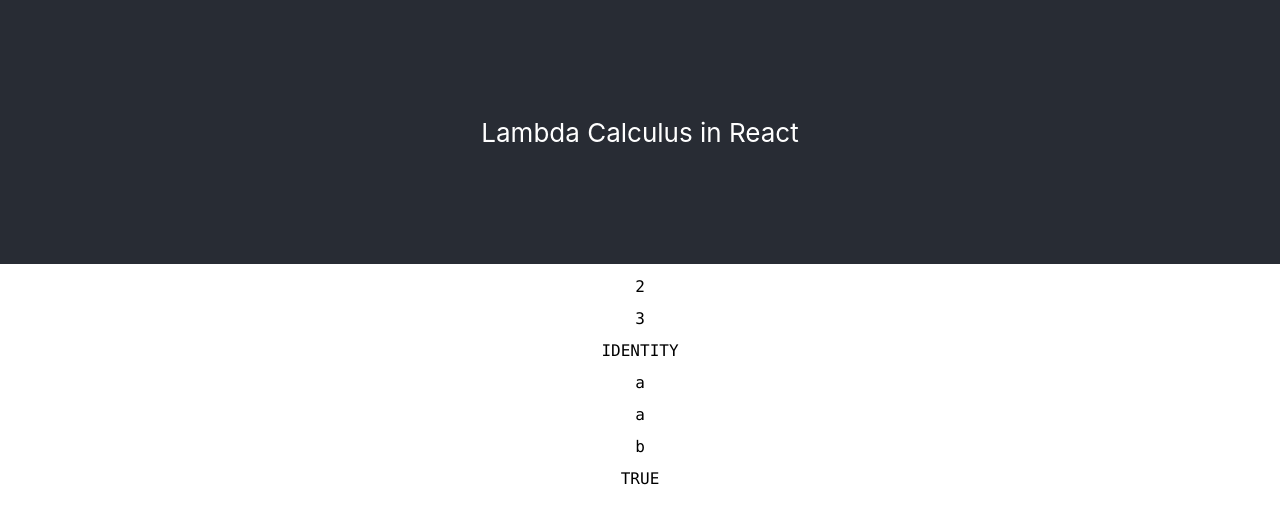
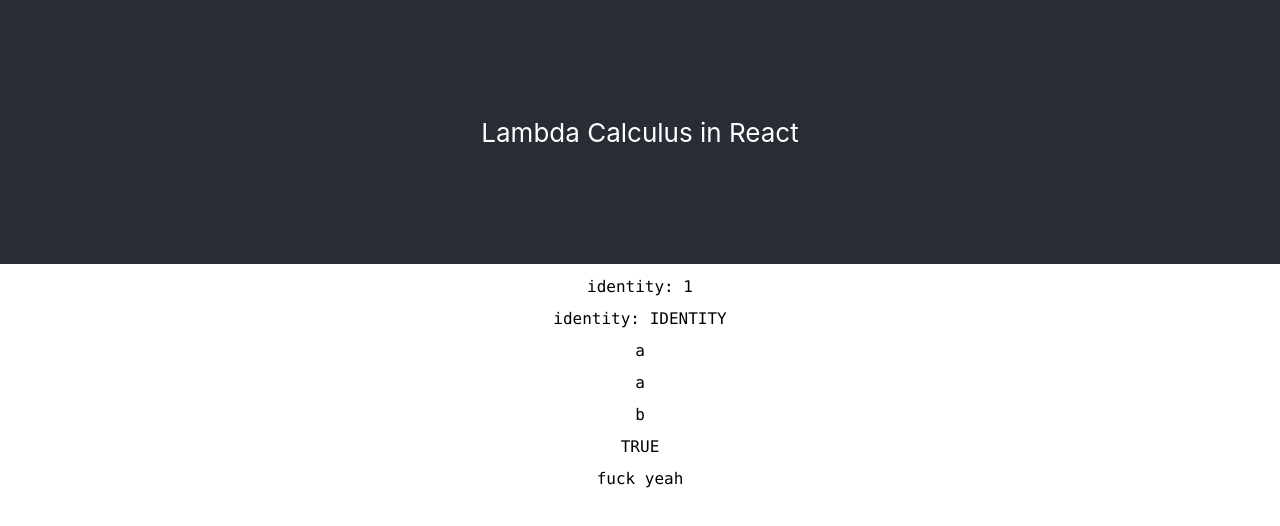
Before and after one commit to vabruzzo/lambda-calculus-in-react, a React (Create React App) app: page / in a window 1280 px wide. Shown: the top 526 px of the page. Built offline with nearby package versions, Linux system fonts and the light colour scheme.

Commit message:
βReduction

```diff
--- a/src/App.tsx
+++ b/src/App.tsx
@@ -2,19 +2,35 @@
 import IDENTITY from "./components/IDENTITY";
 import TRUE from "./components/TRUE";
 import FALSE from "./components/FALSE";
+import IF_THEN_ELSE from "./components/IF_THEN_ELSE";
+import CodeBlock from "./components/CodeBlock";
 import "./App.css";
 
 const App: React.FC = () => {
   return (
     <div className="App">
       <header className="App-header">Lambda Calculus in React</header>
-      <IDENTITY>{[2]}</IDENTITY>
-      <IDENTITY>{[3]}</IDENTITY>
-      <IDENTITY>{[<IDENTITY key={1} />]}</IDENTITY>
-      <IDENTITY>{[<TRUE>{["a", "b"]}</TRUE>]}</IDENTITY>
-      <TRUE>{["a", "b"]}</TRUE>
-      <FALSE>{["a", "b"]}</FALSE>
-      <TRUE>{[<TRUE key={2} />, "b"]}</TRUE>
+      <CodeBlock>
+        identity: <IDENTITY>{[1]}</IDENTITY>
+      </CodeBlock>
+      <CodeBlock>
+        identity: <IDENTITY>{[IDENTITY]}</IDENTITY>
+      </CodeBlock>
+      <CodeBlock>
+        <IDENTITY>{[<TRUE>{["a", "b"]}</TRUE>]}</IDENTITY>
+      </CodeBlock>
+      <CodeBlock>
+        <TRUE>{["a", "b"]}</TRUE>
+      </CodeBlock>
+      <CodeBlock>
+        <FALSE>{["a", "b"]}</FALSE>
+      </CodeBlock>
+      <CodeBlock>
+        <TRUE>{[TRUE, "b"]}</TRUE>
+      </CodeBlock>
+      <CodeBlock>
+        <IF_THEN_ELSE>{[TRUE, "fuck yeah", "b"]}</IF_THEN_ELSE>
+      </CodeBlock>
     </div>
   );
 };
--- /dev/null
+++ b/src/components/CodeBlock/index.tsx
@@ -0,0 +1,13 @@
+import React, { FC, ReactNode } from "react";
+
+interface CodeBlockProps {
+  children?: ReactNode;
+}
+
+const CodeBlock: FC<CodeBlockProps> = ({ children }) => (
+  <pre>
+    <code>{children}</code>
+  </pre>
+);
+
+export default CodeBlock;
--- a/src/components/FALSE/index.tsx
+++ b/src/components/FALSE/index.tsx
@@ -1,11 +1,16 @@
 import React, { FC } from "react";
-import λ from "../λ";
+import βReduction from "../βReduction";
+import { LambdaTerm } from "../../types";
 
 interface FALSEProps {
-  children?: any;
+  children?: LambdaTerm[];
 }
 
 const FALSE: FC<FALSEProps> = ({ children }) =>
-  children ? <λ expr={x => (y: any) => y}>{children}</λ> : <>FALSE</>;
+  children ? (
+    <βReduction λ={x => (y: LambdaTerm) => y}>{children}</βReduction>
+  ) : null;
+
+FALSE.displayName = "FALSE";
 
 export default FALSE;
--- a/src/components/IDENTITY/index.tsx
+++ b/src/components/IDENTITY/index.tsx
@@ -1,11 +1,14 @@
 import React, { FC } from "react";
-import λ from "../λ";
+import βReduction from "../βReduction";
+import { LambdaTerm } from "../../types";
 
 interface IDENTITYProps {
-  children?: any;
+  children?: LambdaTerm[];
 }
 
 const IDENTITY: FC<IDENTITYProps> = ({ children }) =>
-  children ? <λ expr={x => x}>{children}</λ> : <>IDENTITY</>;
+  children ? <βReduction λ={x => x}>{children}</βReduction> : null;
+
+IDENTITY.displayName = "IDENTITY";
 
 export default IDENTITY;
--- /dev/null
+++ b/src/components/IF_THEN_ELSE/index.tsx
@@ -0,0 +1,19 @@
+import React, { FC } from "react";
+import βReduction from "../βReduction";
+import { LambdaTerm } from "../../types";
+
+interface IF_THEN_ELSEProps {
+  children?: LambdaTerm[];
+}
+
+const IF_THEN_ELSE: FC<IF_THEN_ELSEProps> = ({ children }) =>
+  children ? (
+    //@ts-ignore
+    <βReduction λ={P => a => b => P({ children: [a, b] })}>
+      {children}
+    </βReduction>
+  ) : null;
+
+IF_THEN_ELSE.displayName = "IF_THEN_ELSE";
+
+export default IF_THEN_ELSE;
--- a/src/components/TRUE/index.tsx
+++ b/src/components/TRUE/index.tsx
@@ -1,11 +1,16 @@
 import React, { FC } from "react";
-import λ from "../λ";
+import βReduction from "../βReduction";
+import { LambdaTerm } from "../../types";
 
 interface TRUEProps {
-  children?: any;
+  children?: LambdaTerm[];
 }
 
 const TRUE: FC<TRUEProps> = ({ children }) =>
-  children ? <λ expr={x => (_y: any) => x}>{children}</λ> : <>TRUE</>;
+  children ? (
+    <βReduction λ={x => (_y: LambdaTerm) => x}>{children}</βReduction>
+  ) : null;
+
+TRUE.displayName = "TRUE";
 
 export default TRUE;
--- /dev/null
+++ b/src/components/βReduction/index.tsx
@@ -0,0 +1,20 @@
+import { FC } from "react";
+import { LambdaTerm, Abstraction } from "../../types";
+
+interface βReductionProps {
+  λ: Abstraction;
+  children: LambdaTerm[];
+}
+
+const βReduction: FC<βReductionProps> = ({ λ, children }) => {
+  const application = children.reduce(
+    (accumulator: any, current: LambdaTerm) => accumulator(current),
+    λ
+  );
+
+  return typeof application === "function"
+    ? application.displayName
+    : application;
+};
+
+export default βReduction;
--- a/src/components/λ/index.tsx
+++ /dev/null
@@ -1,20 +0,0 @@
-import React, { ReactNode, FC } from "react";
-
-interface λProps {
-  expr: (arg: any) => ReactNode;
-  children: any[];
-}
-
-const λ: FC<λProps> = ({ expr, children }) => {
-  const application = children.reduce((accumulator: any, current: any) => {
-    return accumulator(current);
-  }, expr);
-
-  return (
-    <pre>
-      <code>{application}</code>
-    </pre>
-  );
-};
-
-export default λ;
--- /dev/null
+++ b/src/types.ts
@@ -0,0 +1,5 @@
+import { ReactNode } from "react";
+
+export type Abstraction = (λ: LambdaTerm) => LambdaTerm;
+
+export type LambdaTerm = string | number | ReactNode | Abstraction;
```
